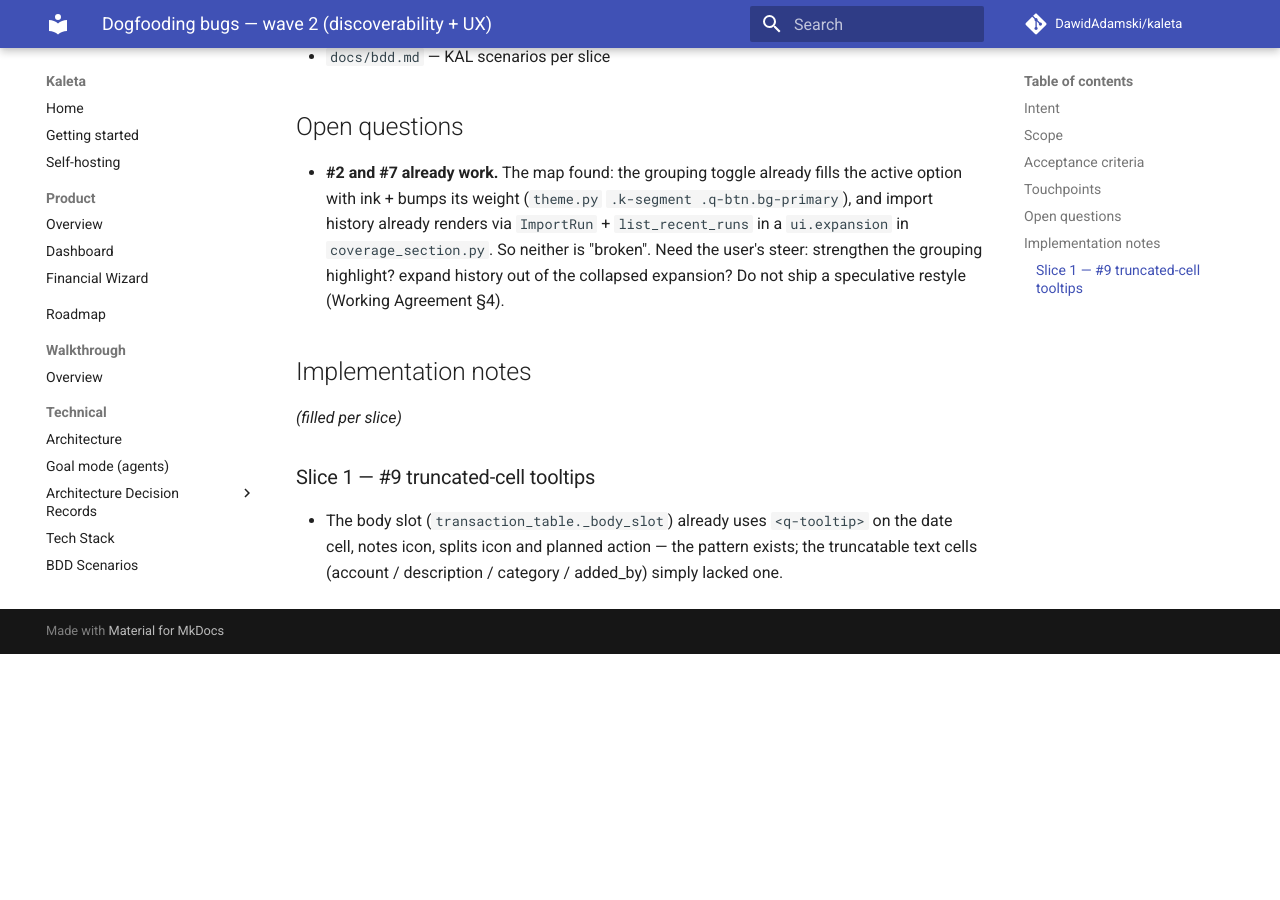
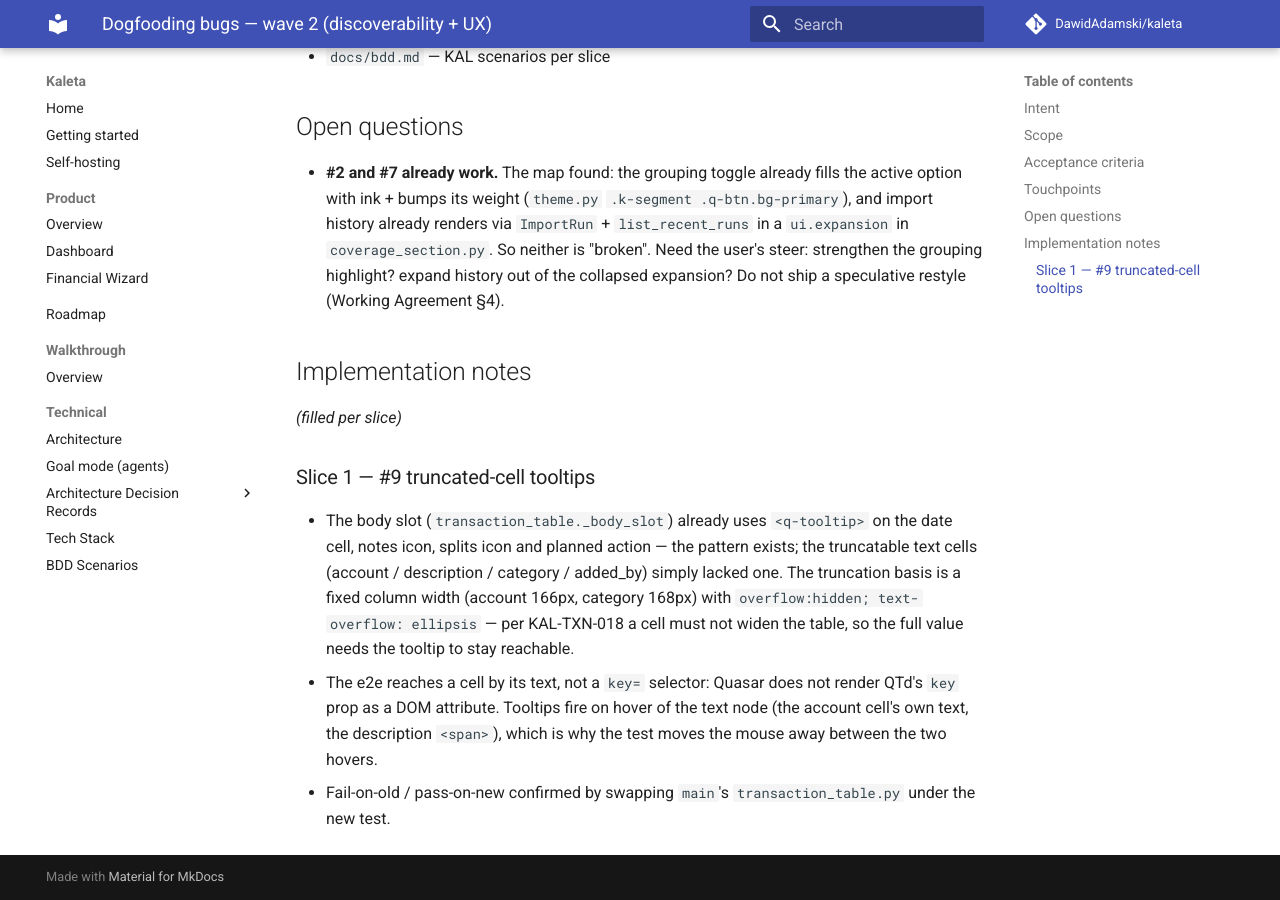
Before and after one commit to DawidAdamski/kaleta, an MkDocs documentation site: the page built from docs/plans/dogfooding-bugs-wave-2.md, in a window 1280 px wide and 900 px high, scrolled down 1567 px. Built offline with MkDocs 1.6.1 and Material for MkDocs 9.7.7, drawn with Linux system fonts in a browser that asks for light colours; comment, search, counter and statistics services are not loaded; before the commit the page ends 2221 px from its top, so only the background shows below that.

Commit message:
test(e2e): also assert description-cell tooltip; enrich plan note
Reviewer follow-up: extend the KAL-TXN-019 e2e to hover the description
cell too (same affordance), and record in the plan the truncation basis
and why the cell is reached by text rather than a key= selector.

Co-Authored-By: Claude Opus 4.8 <noreply@anthropic.com>

```diff
--- a/docs/plans/dogfooding-bugs-wave-2.md
+++ b/docs/plans/dogfooding-bugs-wave-2.md
@@ -77,4 +77,13 @@ _(filled per slice)_
 - The body slot (`transaction_table._body_slot`) already uses `<q-tooltip>`
   on the date cell, notes icon, splits icon and planned action — the pattern
   exists; the truncatable text cells (account / description / category /
-  added_by) simply lacked one.
+  added_by) simply lacked one. The truncation basis is a fixed column width
+  (account 166px, category 168px) with `overflow:hidden; text-overflow:
+  ellipsis` — per KAL-TXN-018 a cell must not widen the table, so the full
+  value needs the tooltip to stay reachable.
+- The e2e reaches a cell by its text, not a `key=` selector: Quasar does not
+  render QTd's `key` prop as a DOM attribute. Tooltips fire on hover of the
+  text node (the account cell's own text, the description `<span>`), which is
+  why the test moves the mouse away between the two hovers.
+- Fail-on-old / pass-on-new confirmed by swapping `main`'s
+  `transaction_table.py` under the new test.
```
Also changed, not shown: 1 other file.
